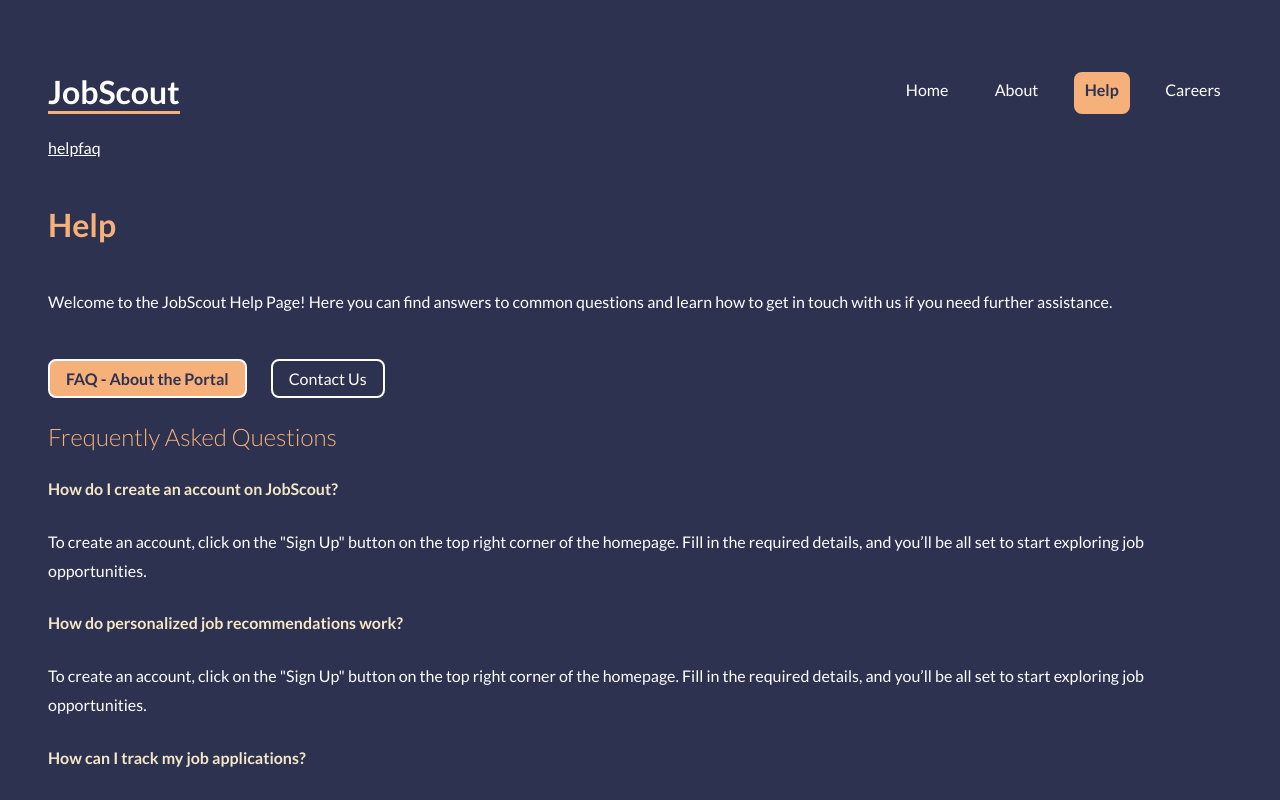
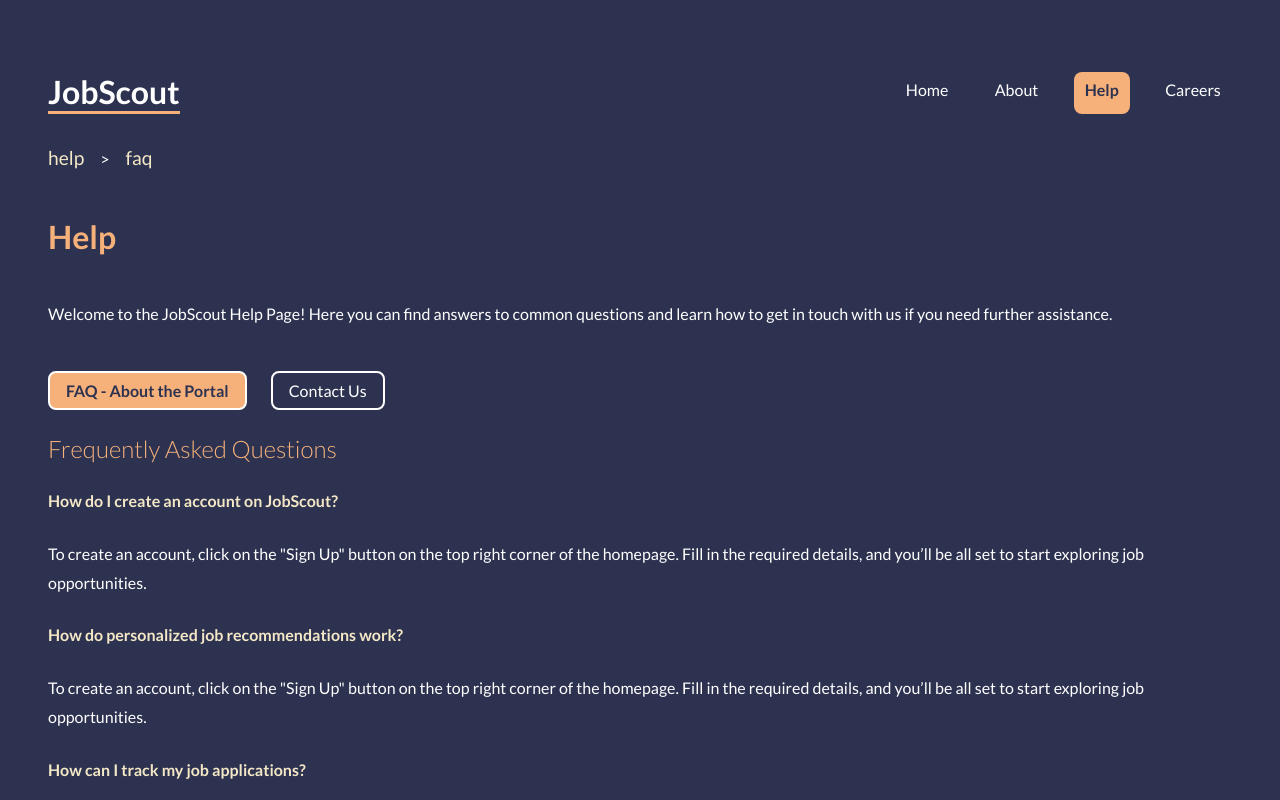
Before and after one commit to prajwal-hebbar-07/react-job-listing, a React (Vite) app: page /help/faq in a window 1280 px wide. Shown: the top 800 px of the page. Built offline with nearby package versions, Linux system fonts and the light colour scheme.

Commit message:
breadcrumbs styling added

```diff
--- a/src/components/Breadcrumbs.jsx
+++ b/src/components/Breadcrumbs.jsx
@@ -9,9 +9,9 @@ const Breadcrumbs = () => {
     }
     currentLink += "/" + crumb;
     return (
-      <Link key={index} to={currentLink}>
-        {crumb}
-      </Link>
+      <div className="crumb" key={index}>
+        <Link to={currentLink}>{crumb}</Link>
+      </div>
     );
   });
 
--- a/src/index.css
+++ b/src/index.css
@@ -232,3 +232,29 @@ form button {
   font-size: 1.5rem;
   font-weight: 600;
 }
+
+/* breadcrumbs */
+.breadcrumbs {
+  max-width: 100%;
+  margin: 2rem auto;
+}
+
+.breadcrumbs > * {
+  display: inline-block;
+  margin-right: 1rem;
+}
+
+.breadcrumbs .crumb::after {
+  content: ">";
+  margin-left: 1rem;
+}
+
+.breadcrumbs .crumb:last-child::after {
+  content: "";
+}
+
+.breadcrumbs .crumb a {
+  text-decoration: none;
+  color: var(--text-highlight);
+  font-size: 1.2rem;
+}
```
